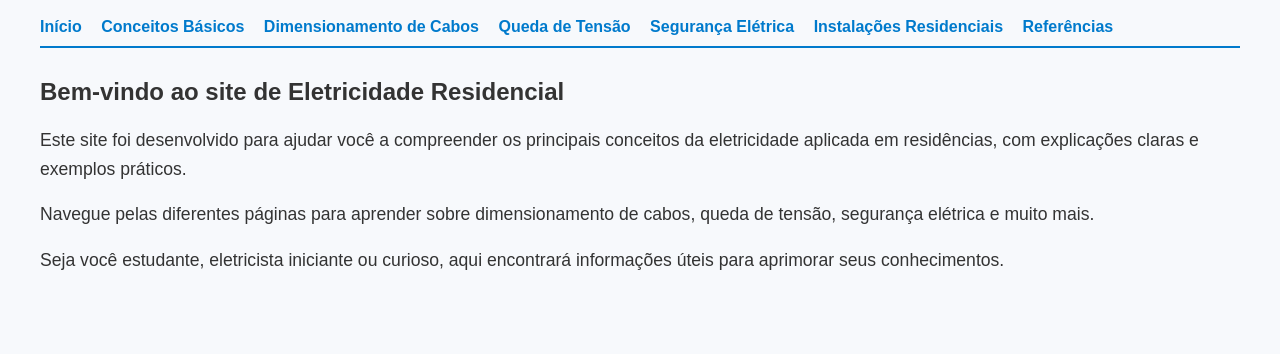
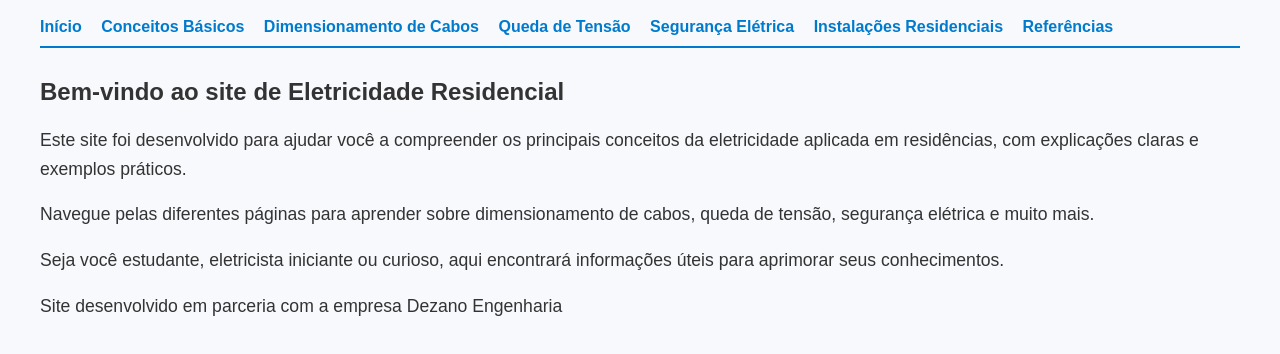
Before and after one commit to david220596/eletricidade-residencial, a plain HTML site: page index.html in a window 1280 px wide. Shown: the part 80-434 px from the top of the page. Drawn offline with Linux system fonts and the light colour scheme.

Commit message:
Update index.html
parceria

```diff
--- a/index.html
+++ b/index.html
@@ -54,6 +54,7 @@
             com explicações claras e exemplos práticos.</p>
             <p>Navegue pelas diferentes páginas para aprender sobre dimensionamento de cabos, queda de tensão, segurança elétrica e muito mais.</p>
             <p>Seja você estudante, eletricista iniciante ou curioso, aqui encontrará informações úteis para aprimorar seus conhecimentos.</p>
+            <p>Site desenvolvido em parceria com a empresa Dezano Engenharia</p>
         </section>
     </main>
 </body>
```
